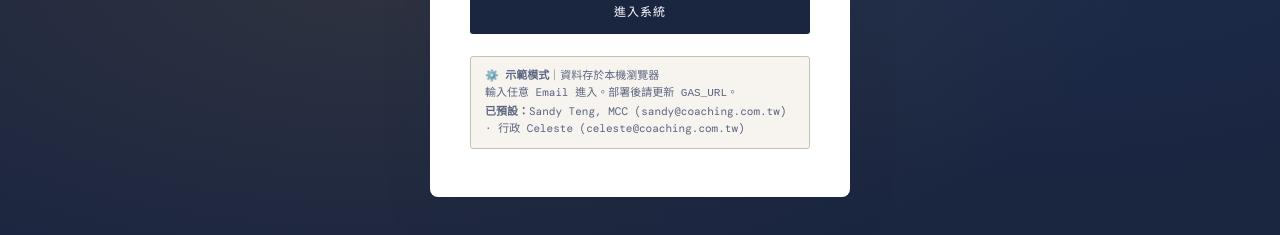
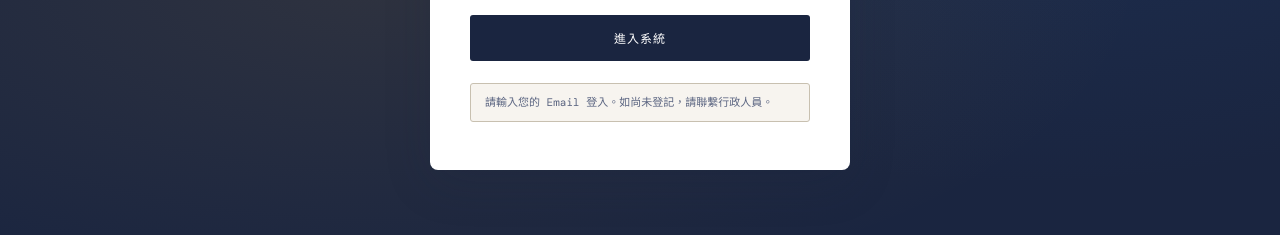
Before and after one commit to Sandy16899/aiccp-mentor-coach, a plain HTML site: page index.html in a window 1280 px wide. Shown: the part 427-662 px from the top of the page. Drawn offline with nearby package versions, Linux system fonts and the light colour scheme; a web font is replaced by a local one.

Commit message:
Add files via upload

```diff
--- a/index.html
+++ b/index.html
@@ -1150,9 +1150,7 @@ function showToast(msg){const t=document.getElementById('toast');t.textContent='
       <div id="login-err" class="login-err"></div>
       <button class="login-btn" onclick="doLogin()">進入系統</button>
       <div class="config-notice" id="demo-notice">
-        ⚙️ <strong>示範模式</strong>｜資料存於本機瀏覽器<br>
-        輸入任意 Email 進入。部署後請更新 <code>GAS_URL</code>。<br>
-        <strong>已預設：</strong>Sandy Teng, MCC (sandy@coaching.com.tw) · 行政 Celeste (celeste@coaching.com.tw)
+        請輸入您的 Email 登入。如尚未登記，請聯繫行政人員。
       </div>
     </div>
   </div>
```
